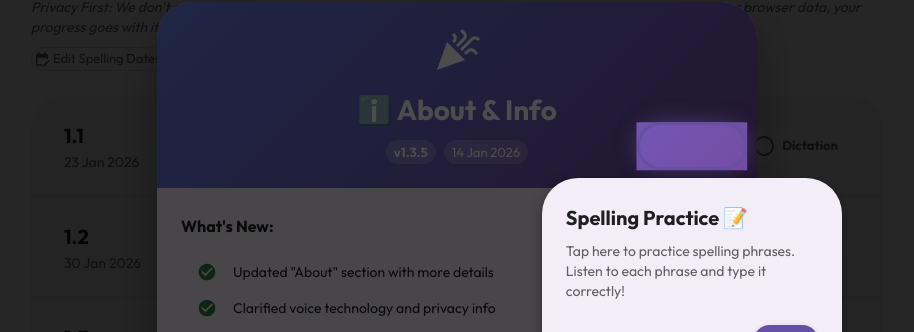
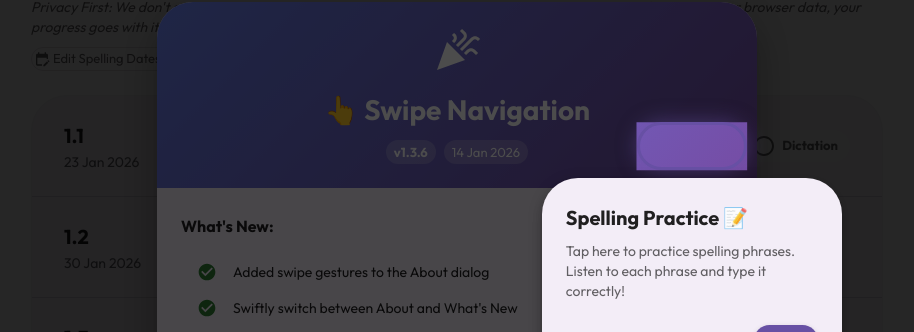
Before and after one commit to njytim-cyber/p4f-simple-spelling-app, a React (Vite) app: page / in a window 1280 px wide. Shown: the part 189-521 px from the top of the page, without its empty margins (183-1097 px from the left). Built offline with nearby package versions, Linux system fonts and the light colour scheme; a web font is replaced by a local one.

Commit message:
v1.3.6: Add swipe navigation to About dialog

```diff
--- a/src/components/Dashboard.tsx
+++ b/src/components/Dashboard.tsx
@@ -1,4 +1,4 @@
-import { useState } from 'react';
+import { useState, useRef } from 'react';
 import {
     Container,
     Typography,
@@ -243,6 +243,30 @@ const Dashboard: React.FC<DashboardProps> = ({ onSelect, history }) => {
         const [major, minor] = entry.version.split('.').map(Number);
         return major > 1 || (major === 1 && minor >= 2);
     });
+
+    // Swipe Logic for Info Dialog
+    const touchStart = useRef<number | null>(null);
+    const touchEnd = useRef<number | null>(null);
+    const minSwipeDistance = 50;
+
+    const onTouchStart = (e: React.TouchEvent) => {
+        touchEnd.current = null;
+        touchStart.current = e.targetTouches[0].clientX;
+    }
+
+    const onTouchMove = (e: React.TouchEvent) => {
+        touchEnd.current = e.targetTouches[0].clientX;
+    }
+
+    const onTouchEnd = () => {
+        if (!touchStart.current || !touchEnd.current) return;
+        const distance = touchStart.current - touchEnd.current;
+        const isLeftSwipe = distance > minSwipeDistance;
+        const isRightSwipe = distance < -minSwipeDistance;
+
+        if (isLeftSwipe && infoTab === 0) setInfoTab(1);
+        if (isRightSwipe && infoTab === 1) setInfoTab(0);
+    }
 
     return (
         <Container maxWidth="md" sx={{ py: 4 }}>
@@ -509,7 +533,11 @@ const Dashboard: React.FC<DashboardProps> = ({ onSelect, history }) => {
                     </Tabs>
                 </Box>
 
-                <DialogContent dividers sx={{ p: 0 }}>
+                <DialogContent dividers sx={{ p: 0 }}
+                    onTouchStart={onTouchStart}
+                    onTouchMove={onTouchMove}
+                    onTouchEnd={onTouchEnd}
+                >
                     {infoTab === 0 && (
                         <Box sx={{ p: 3 }}>
                             <Typography variant="h6" color="primary" gutterBottom fontWeight="bold">
--- a/src/data/version.ts
+++ b/src/data/version.ts
@@ -3,7 +3,7 @@
 // - MINOR: New features (backwards compatible)
 // - PATCH: Bug fixes (backwards compatible)
 
-export const APP_VERSION = '1.3.5';
+export const APP_VERSION = '1.3.6';
 
 export interface ChangelogEntry {
     version: string;
@@ -13,6 +13,15 @@ export interface ChangelogEntry {
 }
 
 export const CHANGELOG: ChangelogEntry[] = [
+    {
+        version: '1.3.6',
+        date: '14 Jan 2026',
+        title: '👆 Swipe Navigation',
+        changes: [
+            'Added swipe gestures to the About dialog',
+            'Swiftly switch between About and What\'s New',
+        ],
+    },
     {
         version: '1.3.5',
         date: '14 Jan 2026',
```
